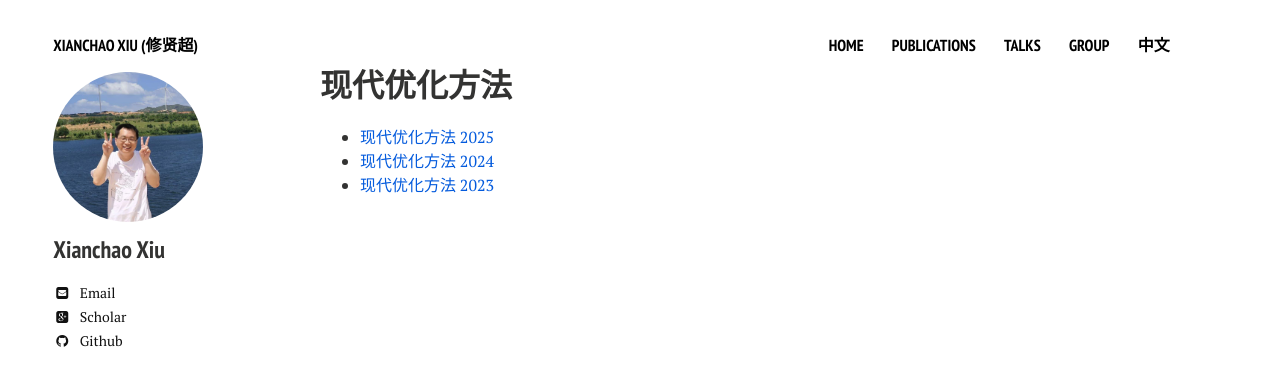
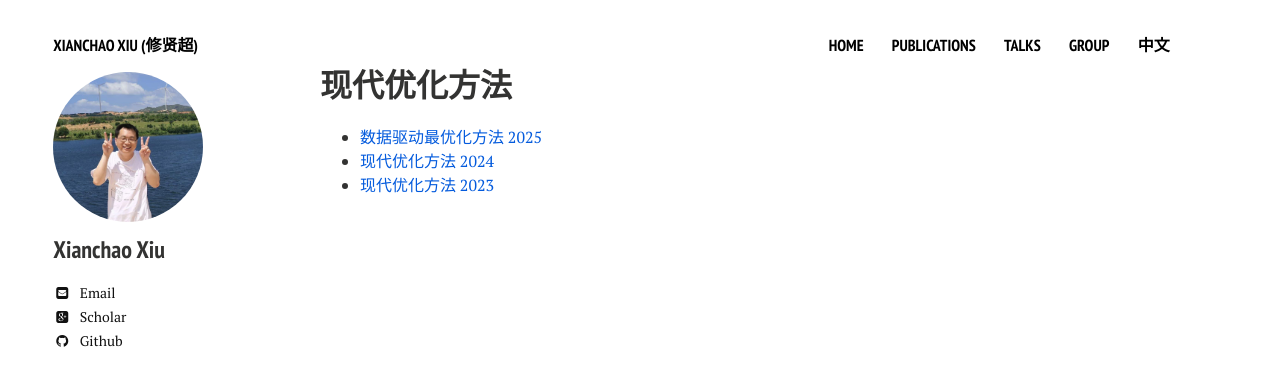
Before and after one commit to xianchaoxiu/xianchaoxiu.github.io, a Jekyll site: the page built from chinese/course/OPT/index.md, in a window 1280 px wide. Shown: the top 386 px of the page. Built offline with Jekyll 4.4.1, drawn with Linux system fonts in a browser that asks for light colours; nearby versions of some CDN libraries.

Commit message:
Update index.md

```diff
--- a/chinese/course/OPT/index.md
+++ b/chinese/course/OPT/index.md
@@ -5,6 +5,6 @@ comments: false
 share: false
 ---
 
-* <a href="https://xianchaoxiu.github.io/chinese/course/OPT/2025" class="textlink" target="_blank"> 现代优化方法 2025 </a><br>
+* <a href="https://xianchaoxiu.github.io/chinese/course/OPT/2025" class="textlink" target="_blank"> 数据驱动最优化方法 2025 </a><br>
 * <a href="https://xianchaoxiu.github.io/chinese/course/OPT/2024" class="textlink" target="_blank"> 现代优化方法 2024 </a><br>
 * <a href="https://xianchaoxiu.github.io/chinese/course/OPT/2023" class="textlink" target="_blank"> 现代优化方法 2023 </a><br>
```
